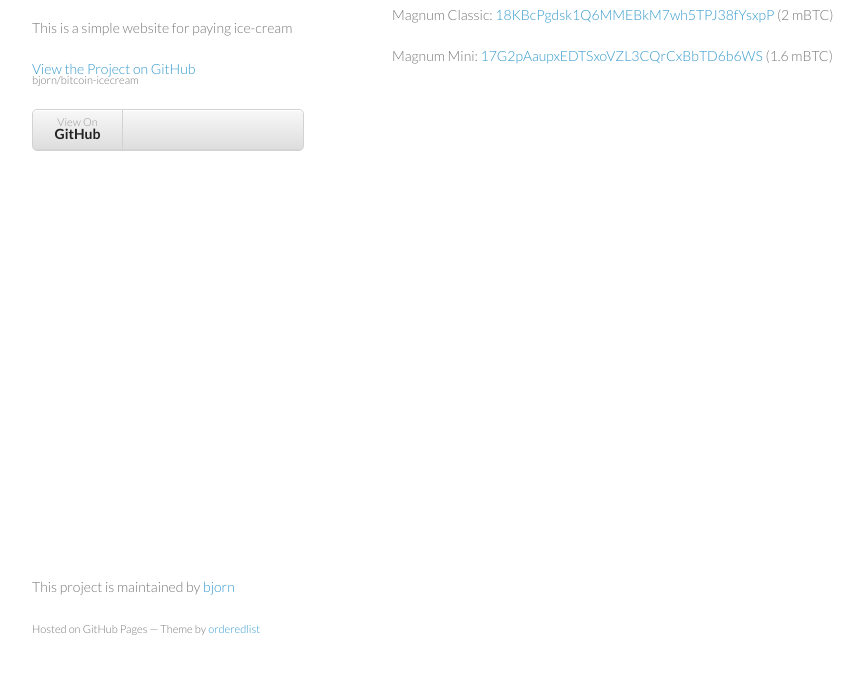
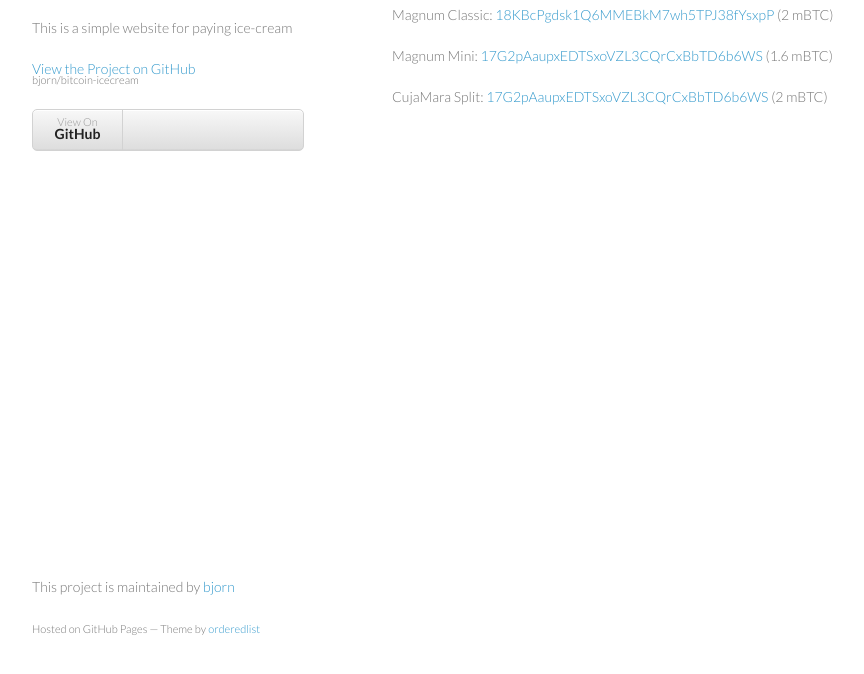
Before and after one commit to bjorn/bitcoin-icecream, a plain HTML site: page index.html in a window 1280 px wide. Shown: the part 92-766 px from the top of the page, without its empty margins (178-1042 px from the left). Drawn offline with Linux system fonts and the light colour scheme.

Commit message:
Added CujaMara Split

```diff
--- a/index.html
+++ b/index.html
@@ -34,6 +34,7 @@
 
 <p>Magnum Classic: <a href="bitcoin:18KBcPgdsk1Q6MMEBkM7wh5TPJ38fYsxpP?amount=0.002&amp;message=Magnum Classic">18KBcPgdsk1Q6MMEBkM7wh5TPJ38fYsxpP</a> (2 mBTC)</p>
 <p>Magnum Mini: <a href="bitcoin:17G2pAaupxEDTSxoVZL3CQrCxBbTD6b6WS?amount=0.0016&amp;message=Magnum Mini">17G2pAaupxEDTSxoVZL3CQrCxBbTD6b6WS</a> (1.6 mBTC)</p>
+<p>CujaMara Split: <a href="bitcoin:13CtDQuMqdKu9RuuLKyYTigCQhTLerDMdR?amount=0.002&amp;message=CujaMara Split">17G2pAaupxEDTSxoVZL3CQrCxBbTD6b6WS</a> (2 mBTC)</p>
 
 <p>
 </p>
```
